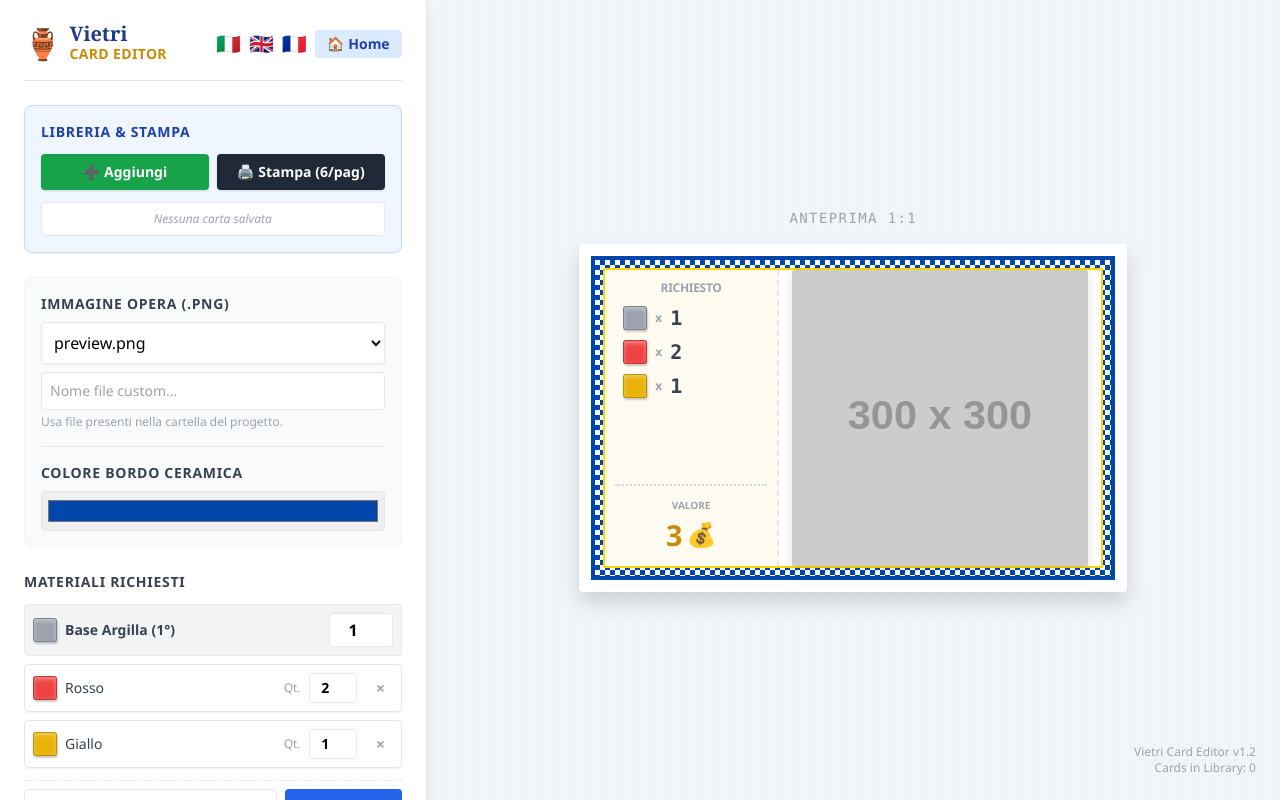
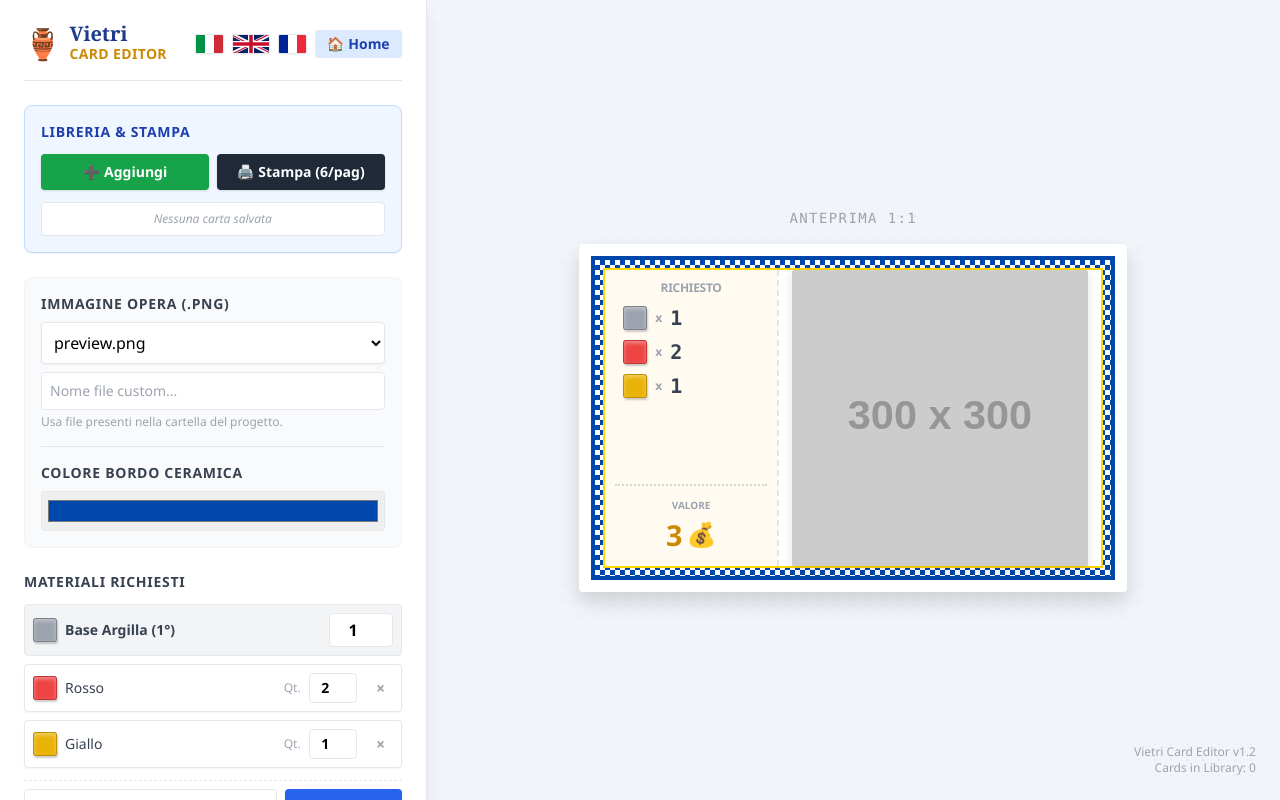
Before and after one commit to GitMax76/Vietri-BoardGame, a plain HTML site: page editor_vietri.html in a window 1280 px wide. Drawn offline with Linux system fonts and the light colour scheme; placeholder pictures from the web are drawn by us.

Commit message:
Deploying to gh-pages from @ GitMax76/Vietri-BoardGame@06f41d854744284144074112b1b859475e0a294d 🚀

```diff
--- a/editor_vietri.html
+++ b/editor_vietri.html
@@ -1199,12 +1199,41 @@
                     </div>
                 </div>
                 <div class="flex items-center gap-2">
-                    <button onclick="setLanguage('it')" class="text-xl hover:scale-110 transition-transform"
-                        title="Italiano">🇮🇹</button>
-                    <button onclick="setLanguage('en')" class="text-xl hover:scale-110 transition-transform"
-                        title="English">🇬🇧</button>
-                    <button onclick="setLanguage('fr')" class="text-xl hover:scale-110 transition-transform"
-                        title="Français">🇫🇷</button>
+                    <button onclick="setLanguage('it')" class="hover:scale-110 transition-transform" title="Italiano">
+                        <svg xmlns="http://www.w3.org/2000/svg" viewBox="0 0 3 2"
+                            class="w-8 h-5 shadow-sm rounded-sm border border-gray-200 overflow-hidden">
+                            <rect width="1" height="2" x="0" fill="#009246" />
+                            <rect width="1" height="2" x="1" fill="#ffffff" />
+                            <rect width="1" height="2" x="2" fill="#ce2b37" />
+                        </svg>
+                    </button>
+                    <button onclick="setLanguage('en')" class="hover:scale-110 transition-transform" title="English">
+                        <svg xmlns="http://www.w3.org/2000/svg" viewBox="0 0 60 30"
+                            class="w-8 h-5 shadow-sm rounded-sm border border-gray-200 overflow-hidden">
+                            <clipPath id="s">
+                                <path d="M0,0v30h60v-30z" />
+                            </clipPath>
+                            <clipPath id="t">
+                                <path d="M30,15h30v15zv15h-30zM30,15h-30v-15zv-15h30z" />
+                            </clipPath>
+                            <g clip-path="url(#s)">
+                                <path d="M0,0v30h60v-30z" fill="#012169" />
+                                <path d="M0,0l60,30m0-30l-60,30" stroke="#fff" stroke-width="6" />
+                                <path d="M0,0l60,30m0-30l-60,30" clip-path="url(#t)" stroke="#c8102e"
+                                    stroke-width="4" />
+                                <path d="M30,0v30M0,15h60" stroke="#fff" stroke-width="10" />
+                                <path d="M30,0v30M0,15h60" stroke="#c8102e" stroke-width="6" />
+                            </g>
+                        </svg>
+                    </button>
+                    <button onclick="setLanguage('fr')" class="hover:scale-110 transition-transform" title="Français">
+                        <svg xmlns="http://www.w3.org/2000/svg" viewBox="0 0 3 2"
+                            class="w-8 h-5 shadow-sm rounded-sm border border-gray-200 overflow-hidden">
+                            <rect width="1" height="2" x="0" fill="#002395" />
+                            <rect width="1" height="2" x="1" fill="#ffffff" />
+                            <rect width="1" height="2" x="2" fill="#ed2939" />
+                        </svg>
+                    </button>
                     <a href="index.html"
                         class="bg-blue-100 text-blue-800 px-3 py-1 rounded hover:bg-blue-200 text-sm font-bold flex items-center gap-1 transition-colors"
                         data-i18n="home">
```
